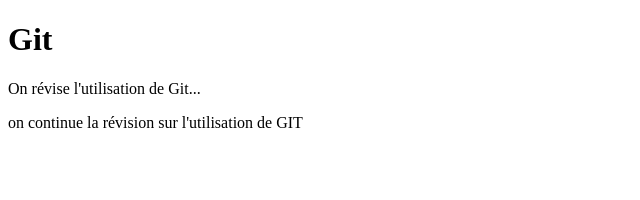
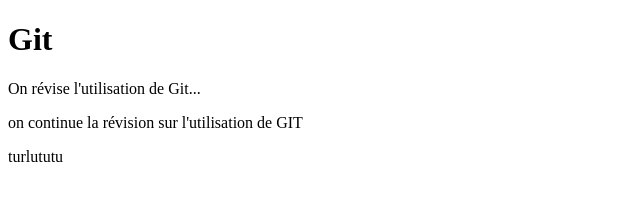
Before and after one commit to aldemelo/revision, a plain HTML site: page index.html in a window 1280 px wide. Shown: the full height of the page, 0-640 px from the left. Drawn offline with Linux system fonts and the light colour scheme.

Commit message:
new version index

```diff
--- a/index.html
+++ b/index.html
@@ -9,6 +9,6 @@
     <h1>Git</h1>
     <p>On révise l'utilisation de Git...</p>
     <p>on continue la révision sur l'utilisation de GIT</p>
-    <p></p>
+    <p> turlututu </p>
 </body>
 </html>
```
